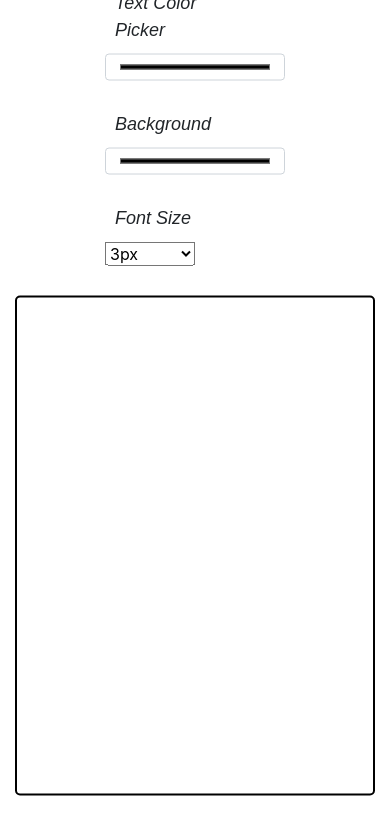
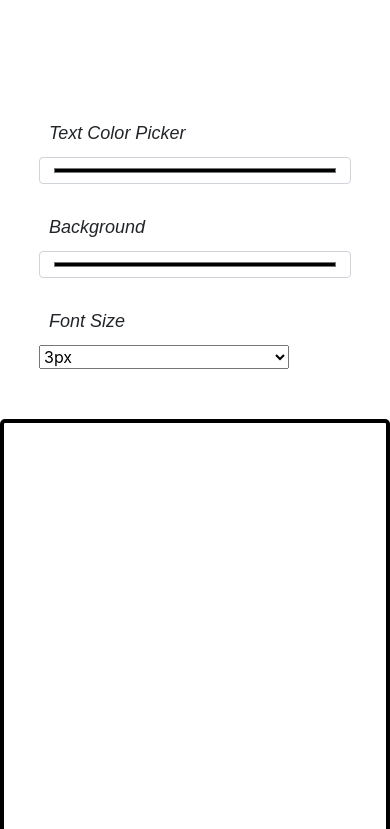
Before and after one commit to ch-ankit679/signature_app, a plain HTML site: page index.html in a window 390 px wide. Shown: the top 829 px of the page. Drawn offline with nearby package versions, Linux system fonts and the light colour scheme.

Commit message:
Update style.css

```diff
--- a/style.css
+++ b/style.css
@@ -1,3 +1,7 @@
+:root{
+  --device-width: 100vw;
+}
+
 .main{
   position: absolute;
   top: 50%;
@@ -6,7 +10,7 @@
 }
 
 .canvas{
-  border: 2px solid black;
+  border: 4px solid black;
   border-radius: 5px;
 }
 
@@ -57,18 +61,23 @@ input{
   }
 }
 
+
 @media screen and (max-width:480px){
   .main{
-    margin-top: 50px;
+    position: relative;
+    top: 0;
+    left: 50%;
+    transform: translateX(-50%);
+    margin-top: 100px;
   }
   .top,.bottom{
     flex-direction: column;
     align-items: center;
     justify-content: center;
   }
-  /* .block, input, select, button{
-    width: 30%;
-  } */
+  .block, input, select, button{
+    width: 80%;
+  }
   .block>p{
     font-size: 18px;
   }
@@ -76,7 +85,8 @@ input{
     font-size: 18px;
   }
   .canvas{
-    width: 360px;
+    width: var(--device-width);
     height: 500px;
+    margin: 20px auto;
   }
 }
```
